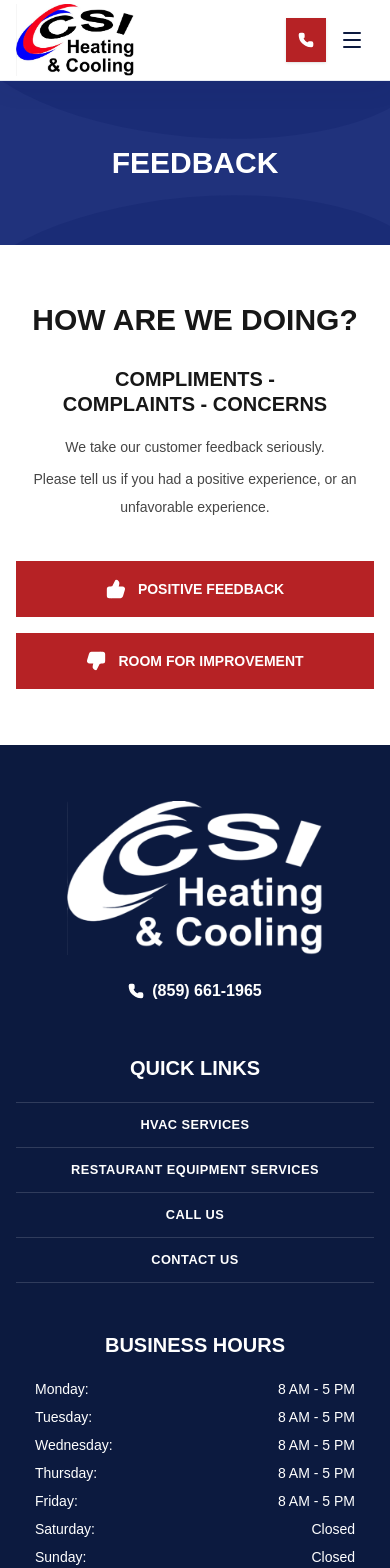
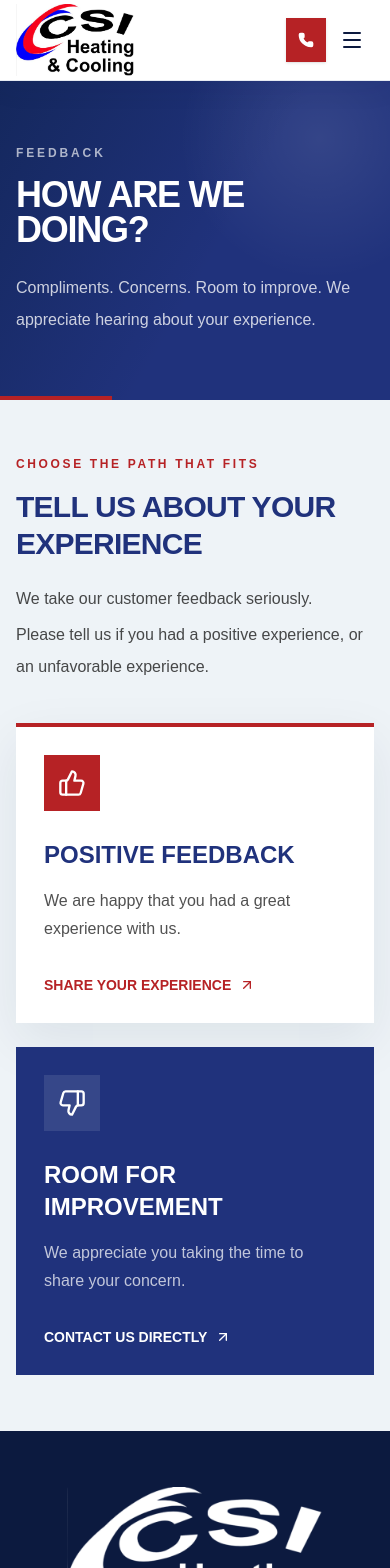
Before and after one commit to phillipggreen/csi-hvac, a Next.js app: page /feedback in a window 390 px wide. Shown: the top 1568 px of the page. Built offline with nearby package versions, Linux system fonts and the light colour scheme.

Commit message:
feat: redesign contact reviews and feedback pages

```diff
--- a/src/app/feedback/great/page.tsx
+++ b/src/app/feedback/great/page.tsx
@@ -1,7 +1,7 @@
 import type { Metadata } from "next";
 
 import { GreatFeedbackContent } from "@/components/feedback/feedback-content";
-import { InteriorPageHero } from "@/components/layout/interior-page-hero";
+import { UtilityPageHero } from "@/components/shared/utility-page-hero";
 
 export const metadata: Metadata = {
   title: "Share Your Experience",
@@ -11,7 +11,7 @@
 export default function GreatFeedbackPage() {
   return (
     <>
-      <InteriorPageHero title="Spread the Word" />
+      <UtilityPageHero eyebrow="Thank You" title="We're Glad You Had a Great Experience." />
       <GreatFeedbackContent />
     </>
   );
--- a/src/app/feedback/not-great/page.tsx
+++ b/src/app/feedback/not-great/page.tsx
@@ -1,7 +1,7 @@
 import type { Metadata } from "next";
 
 import { NotGreatFeedbackContent } from "@/components/feedback/feedback-content";
-import { InteriorPageHero } from "@/components/layout/interior-page-hero";
+import { UtilityPageHero } from "@/components/shared/utility-page-hero";
 
 export const metadata: Metadata = {
   title: "Share a Concern",
@@ -11,7 +11,7 @@
 export default function NotGreatFeedbackPage() {
   return (
     <>
-      <InteriorPageHero title="Feedback" />
+      <UtilityPageHero eyebrow="We're Listening" title="We'd Like the Opportunity to Make It Right." />
       <NotGreatFeedbackContent />
     </>
   );
--- a/src/app/feedback/page.tsx
+++ b/src/app/feedback/page.tsx
@@ -1,7 +1,7 @@
 import type { Metadata } from "next";
 
 import { FeedbackLandingContent } from "@/components/feedback/feedback-content";
-import { InteriorPageHero } from "@/components/layout/interior-page-hero";
+import { UtilityPageHero } from "@/components/shared/utility-page-hero";
 
 export const metadata: Metadata = {
   title: "Customer Feedback",
@@ -11,7 +11,11 @@
 export default function FeedbackPage() {
   return (
     <>
-      <InteriorPageHero title="Feedback" />
+      <UtilityPageHero
+        description="Compliments. Concerns. Room to improve. We appreciate hearing about your experience."
+        eyebrow="Feedback"
+        title="How Are We Doing?"
+      />
       <FeedbackLandingContent />
     </>
   );
--- a/src/components/feedback/feedback-content.tsx
+++ b/src/components/feedback/feedback-content.tsx
@@ -1,23 +1,9 @@
-import { Phone, Send, Star, ThumbsDown, ThumbsUp } from "lucide-react";
+import { ArrowUpRight, Clock3, Phone, Star, ThumbsDown, ThumbsUp } from "lucide-react";
 import Link from "next/link";
 
 import { ContentContainer } from "@/components/shared/content-container";
 import { PrimaryCta } from "@/components/shared/primary-cta";
-import { SectionHeading } from "@/components/shared/section-heading";
 import { feedbackRoutes, siteConfig } from "@/data/site-config";
-
-const feedbackActions = [
-  {
-    href: feedbackRoutes.great,
-    icon: ThumbsUp,
-    label: "Positive Feedback",
-  },
-  {
-    href: feedbackRoutes.notGreat,
-    icon: ThumbsDown,
-    label: "Room for Improvement",
-  },
-] as const;
 
 function GoogleWordmark() {
   return (
@@ -32,56 +18,64 @@
   );
 }
 
-function GoogleReviewCallout() {
-  const content = (
-    <>
-      <GoogleWordmark />
-      <span className="font-extrabold uppercase text-charcoal">Leave a Google Review</span>
-      <span aria-hidden="true" className="flex gap-1 text-[#fbbc05]">
-        {Array.from({ length: 5 }, (_, index) => <Star className="size-5 fill-current" key={index} />)}
-      </span>
-    </>
+function StarRating() {
+  return (
+    <div aria-label="Five out of five stars" className="flex gap-1 text-[#fbbc05]" role="img">
+      {Array.from({ length: 5 }, (_, index) => <Star aria-hidden="true" className="size-6 fill-current" key={index} />)}
+    </div>
   );
+}
 
-  const className = "mx-auto flex min-h-44 w-full max-w-sm flex-col items-center justify-center gap-3 border border-slate-200 bg-white px-8 py-7 text-center shadow-sm";
-
+function BusinessHours() {
   return (
-    <a
-      className={`${className} transition hover:border-brand-red hover:shadow-md focus-visible:outline-3 focus-visible:outline-offset-4 focus-visible:outline-brand-red`}
-      href={siteConfig.googleReviewUrl}
-      rel="noopener noreferrer"
-      target="_blank"
-    >
-      {content}
-    </a>
+    <div>
+      <div className="flex items-center gap-3 text-brand-blue/60">
+        <Clock3 aria-hidden="true" className="size-5" />
+        <p className="text-xs font-extrabold uppercase tracking-[0.2em]">Business Hours</p>
+      </div>
+      <dl className="mt-5 divide-y divide-brand-blue/15 border-y border-brand-blue/15">
+        {siteConfig.businessHours.map((item) => (
+          <div className="flex min-h-11 items-center justify-between gap-4 py-2.5 text-sm" key={item.day}>
+            <dt className="font-bold text-brand-blue">{item.day}</dt>
+            <dd className="text-right text-charcoal/70">{item.hours}</dd>
+          </div>
+        ))}
+      </dl>
+    </div>
   );
 }
 
 export function FeedbackLandingContent() {
   return (
-    <section className="py-14 sm:py-16 lg:py-20">
-      <ContentContainer>
-        <div className="mx-auto max-w-4xl text-center">
-          <SectionHeading centered>How Are We Doing?</SectionHeading>
-          <h3 className="mt-7 text-balance text-xl font-black uppercase leading-tight text-charcoal sm:text-2xl">
-            Compliments - Complaints - Concerns
-          </h3>
-          <div className="mx-auto mt-4 max-w-2xl space-y-1 text-sm leading-7 text-charcoal/80 sm:text-base">
+    <section className="bg-[#eef3f7] py-14 sm:py-18 lg:py-24">
+      <ContentContainer size="wide">
+        <div className="max-w-3xl">
+          <p className="text-xs font-extrabold uppercase tracking-[0.22em] text-brand-red">Choose the path that fits</p>
+          <h2 className="mt-4 text-3xl font-black uppercase leading-tight tracking-[-0.025em] text-brand-blue sm:text-4xl">Tell Us About Your Experience</h2>
+          <div className="mt-5 space-y-1 text-base leading-8 text-charcoal/78">
             <p>We take our customer feedback seriously.</p>
             <p>Please tell us if you had a positive experience, or an unfavorable experience.</p>
           </div>
-          <div className="mx-auto mt-10 grid max-w-2xl gap-4 sm:grid-cols-2">
-            {feedbackActions.map(({ href, icon: Icon, label }) => (
-              <Link
-                className="inline-flex min-h-14 items-center justify-center gap-3 bg-brand-red px-6 py-4 text-sm font-extrabold uppercase text-white hover:bg-brand-red-dark focus-visible:outline-3 focus-visible:outline-offset-3 focus-visible:outline-brand-red"
-                href={href}
-                key={href}
-              >
-                <Icon aria-hidden="true" className="size-5 fill-current" />
-                {label}
-              </Link>
-            ))}
-          </div>
+        </div>
+
+        <div className="mt-10 grid gap-6 lg:grid-cols-2">
+          <Link className="group flex min-h-72 flex-col justify-between border-t-4 border-brand-red bg-white p-7 shadow-[0_18px_50px_rgba(8,37,68,0.08)] transition-transform hover:-translate-y-1 focus-visible:outline-3 focus-visible:outline-offset-4 focus-visible:outline-brand-red sm:p-10" href={feedbackRoutes.great}>
+            <div>
+              <span className="inline-flex size-14 items-center justify-center bg-brand-red text-white"><ThumbsUp aria-hidden="true" className="size-7" /></span>
+              <h3 className="mt-7 text-2xl font-black uppercase text-brand-blue sm:text-3xl">Positive Feedback</h3>
+              <p className="mt-4 max-w-xl leading-7 text-charcoal/75">We are happy that you had a great experience with us.</p>
+            </div>
+            <span className="mt-8 inline-flex items-center gap-2 text-sm font-extrabold uppercase text-brand-red">Share Your Experience <ArrowUpRight aria-hidden="true" className="size-4 transition-transform group-hover:translate-x-1" /></span>
+          </Link>
+
+          <Link className="group flex min-h-72 flex-col justify-between bg-brand-blue p-7 text-white transition-transform hover:-translate-y-1 focus-visible:outline-3 focus-visible:outline-offset-4 focus-visible:outline-brand-blue sm:p-10" href={feedbackRoutes.notGreat}>
+            <div>
+              <span className="inline-flex size-14 items-center justify-center bg-white/10 text-white"><ThumbsDown aria-hidden="true" className="size-7" /></span>
+              <h3 className="mt-7 text-2xl font-black uppercase sm:text-3xl">Room for Improvement</h3>
+              <p className="mt-4 max-w-xl leading-7 text-white/72">We appreciate you taking the time to share your concern.</p>
+            </div>
+            <span className="mt-8 inline-flex items-center gap-2 text-sm font-extrabold uppercase text-white">Contact Us Directly <ArrowUpRight aria-hidden="true" className="size-4 transition-transform group-hover:translate-x-1" /></span>
+          </Link>
         </div>
       </ContentContainer>
     </section>
@@ -90,19 +84,18 @@
 
 export function GreatFeedbackContent() {
   return (
-    <section className="py-14 sm:py-16 lg:py-20">
+    <section className="bg-[#eef3f7] py-14 sm:py-18 lg:py-24">
       <ContentContainer>
-        <div className="mx-auto max-w-4xl text-center">
-          <Send aria-hidden="true" className="mx-auto mb-6 size-9 text-brand-red" />
-          <SectionHeading centered>
-            We Are Happy That You Had<br className="hidden sm:block" /> A Great Experience With Us!
-          </SectionHeading>
-          <p className="mx-auto mt-7 max-w-2xl text-base leading-7 text-charcoal/80 sm:text-lg">
-            We love to spread the good news. Please take a couple minutes to share your experience on the web by leaving a Google review.
-          </p>
-          <div className="mt-10">
-            <GoogleReviewCallout />
-          </div>
+        <div className="mx-auto max-w-4xl bg-white p-7 text-center shadow-[0_22px_65px_rgba(8,37,68,0.1)] sm:p-12 lg:p-16">
+          <GoogleWordmark />
+          <div className="mt-5 flex justify-center"><StarRating /></div>
+          <p className="mt-7 text-xs font-extrabold uppercase tracking-[0.22em] text-brand-red">Share the good news</p>
+          <h2 className="mx-auto mt-4 max-w-3xl text-3xl font-black uppercase leading-tight tracking-[-0.025em] text-brand-blue sm:text-4xl">Leave a Google Review</h2>
+          <p className="mx-auto mt-6 max-w-2xl text-base leading-8 text-charcoal/78 sm:text-lg">We love to spread the good news. Please take a couple minutes to share your experience on the web by leaving a Google review.</p>
+          <a className="mt-8 inline-flex min-h-14 items-center justify-center gap-2 bg-brand-red px-7 py-4 text-sm font-extrabold uppercase text-white transition-colors hover:bg-brand-red-dark focus-visible:outline-3 focus-visible:outline-offset-4 focus-visible:outline-brand-red" href={siteConfig.googleReviewUrl} rel="noopener noreferrer" target="_blank">
+            Leave a Google Review <ArrowUpRight aria-hidden="true" className="size-4" />
+          </a>
+          <p className="mt-5 text-xs leading-5 text-charcoal/50">This link opens the Google review destination in a new tab.</p>
         </div>
       </ContentContainer>
     </section>
@@ -110,38 +103,26 @@
 }
 
 export function NotGreatFeedbackContent() {
-  const openDays = siteConfig.businessHours.filter((item) => item.hours !== "Closed");
-  const weekdayRange = `${openDays[0].day} – ${openDays.at(-1)?.day}`;
-  const consistentWeekdayHours = openDays.every((item) => item.hours === openDays[0].hours)
-    ? openDays[0].hours
-    : null;
-
   return (
-    <section className="py-14 sm:py-16 lg:py-20">
-      <ContentContainer>
-        <div className="mx-auto max-w-3xl text-center">
-          <SectionHeading centered>We&apos;d Like to Make It Right</SectionHeading>
-          <div className="mx-auto mt-7 max-w-2xl space-y-4 text-base leading-7 text-charcoal/80 sm:text-lg">
-            <p>We appreciate you taking the time to share your concern.</p>
-            <p>The owner would like the opportunity to hear from you directly. Please call Comfort Specialist Heating &amp; Cooling to discuss your experience.</p>
+    <section className="bg-[#eef3f7] py-14 sm:py-18 lg:py-24">
+      <ContentContainer size="wide">
+        <div className="grid overflow-hidden bg-white shadow-[0_22px_65px_rgba(8,37,68,0.1)] lg:grid-cols-[1.05fr_0.95fr]">
+          <div className="flex flex-col justify-center p-7 sm:p-10 lg:p-14">
+            <p className="text-xs font-extrabold uppercase tracking-[0.22em] text-brand-red">A direct conversation</p>
+            <h2 className="mt-4 text-3xl font-black uppercase leading-tight tracking-[-0.025em] text-brand-blue sm:text-4xl">We&apos;d Like to Make It Right</h2>
+            <div className="mt-6 max-w-2xl space-y-4 text-base leading-8 text-charcoal/78 sm:text-lg">
+              <p>We appreciate you taking the time to share your concern.</p>
+              <p>The owner would like the opportunity to hear from you directly. Please call Comfort Specialist Heating &amp; Cooling to discuss your experience.</p>
+            </div>
+            <a aria-label={`Call Comfort Specialist Heating & Cooling at ${siteConfig.phone.display}`} className="mt-8 inline-flex min-h-16 w-fit items-center justify-center gap-3 bg-brand-red px-7 py-4 text-lg font-black uppercase text-white transition-colors hover:bg-brand-red-dark focus-visible:outline-3 focus-visible:outline-offset-4 focus-visible:outline-brand-red sm:px-9" href={siteConfig.phone.href}>
+              <Phone aria-hidden="true" className="size-6 fill-current" />
+              {siteConfig.phone.display}
+            </a>
           </div>
-          <div className="mx-auto mt-10 max-w-xl bg-soft-gray px-5 py-8 sm:px-10">
-            <PrimaryCta
-              aria-label={`Call Comfort Specialist Heating & Cooling at ${siteConfig.phone.display}`}
-              className="min-h-14 gap-3 px-8 text-base sm:text-lg"
-              href={siteConfig.phone.href}
-            >
-              <Phone aria-hidden="true" className="size-5 fill-current" />
-              Call {siteConfig.phone.display}
-            </PrimaryCta>
-            {consistentWeekdayHours && (
-              <div className="mt-6 text-sm leading-6 text-charcoal/75 sm:text-base">
-                <p className="font-extrabold uppercase text-charcoal">Business Hours</p>
-                <p className="mt-1">{weekdayRange}</p>
-                <p>{consistentWeekdayHours}</p>
-              </div>
-            )}
-          </div>
+          <aside aria-label="Business hours" className="bg-white p-7 sm:p-10 lg:p-12 xl:p-14">
+            <BusinessHours />
+            <PrimaryCta className="mt-8 w-full sm:w-auto" href={siteConfig.phone.href} tone="blue">Call Now</PrimaryCta>
+          </aside>
         </div>
       </ContentContainer>
     </section>
--- a/src/components/layout/interior-page-hero.tsx
+++ /dev/null
@@ -1,18 +0,0 @@
-import type { ReactNode } from "react";
-
-import { ContentContainer } from "@/components/shared/content-container";
-
-type InteriorPageHeroProps = { title: string; description?: ReactNode };
-
-export function InteriorPageHero({ description, title }: InteriorPageHeroProps) {
-  return (
-    <section className="wave-section relative isolate overflow-hidden bg-brand-blue py-16 text-center sm:py-20 lg:py-24">
-      <div className="wave wave-top" aria-hidden="true" />
-      <div className="wave wave-bottom" aria-hidden="true" />
-      <ContentContainer className="relative z-10">
-        <h1 className="text-3xl font-extrabold uppercase text-white sm:text-4xl">{title}</h1>
-        {description && <div className="mx-auto mt-5 max-w-4xl space-y-5 text-sm leading-7 text-white/95 sm:text-base">{description}</div>}
-      </ContentContainer>
-    </section>
-  );
-}
--- /dev/null
+++ b/src/components/shared/utility-page-hero.tsx
@@ -0,0 +1,27 @@
+import type { ReactNode } from "react";
+
+import { ContentContainer } from "@/components/shared/content-container";
+
+type UtilityPageHeroProps = {
+  eyebrow: string;
+  title: string;
+  description?: ReactNode;
+};
+
+export function UtilityPageHero({ description, eyebrow, title }: UtilityPageHeroProps) {
+  return (
+    <section className="relative isolate overflow-hidden bg-brand-blue py-16 text-white sm:py-20 lg:py-24">
+      <div aria-hidden="true" className="absolute inset-0 bg-[radial-gradient(circle_at_82%_18%,rgba(255,255,255,0.09),transparent_34%),linear-gradient(120deg,rgba(4,25,50,0.42),transparent_55%)]" />
+      <div aria-hidden="true" className="absolute bottom-0 left-0 h-1 w-28 bg-brand-red sm:w-44" />
+      <ContentContainer className="relative z-10" size="wide">
+        <div className="max-w-4xl">
+          <p className="text-xs font-extrabold uppercase tracking-[0.24em] text-white/65">{eyebrow}</p>
+          <h1 className="mt-4 text-4xl font-black uppercase leading-[0.98] tracking-[-0.035em] text-white sm:text-5xl lg:text-6xl">
+            {title}
+          </h1>
+          {description ? <div className="mt-6 max-w-2xl text-base leading-8 text-white/78 sm:text-lg">{description}</div> : null}
+        </div>
+      </ContentContainer>
+    </section>
+  );
+}
```
Also changed, not shown: src/app/contact/page.tsx (+8 -38 lines), src/app/reviews/page.tsx (+6 -2 lines), src/components/contact/contact-content.tsx (added, +50 -0 lines), src/components/reviews/review-card.tsx (+10 -9 lines), src/components/reviews/reviews-content.tsx (+14 -6 lines).
